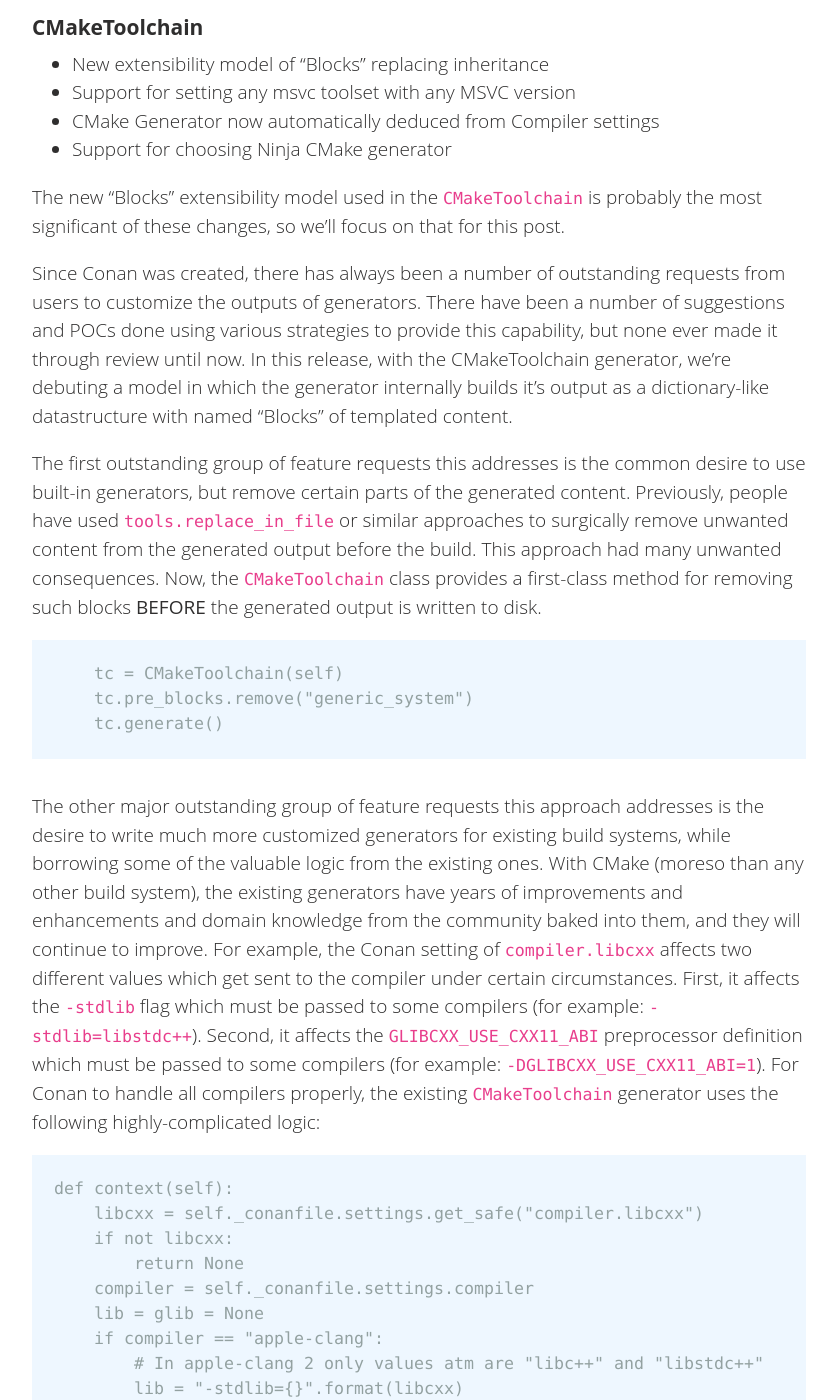
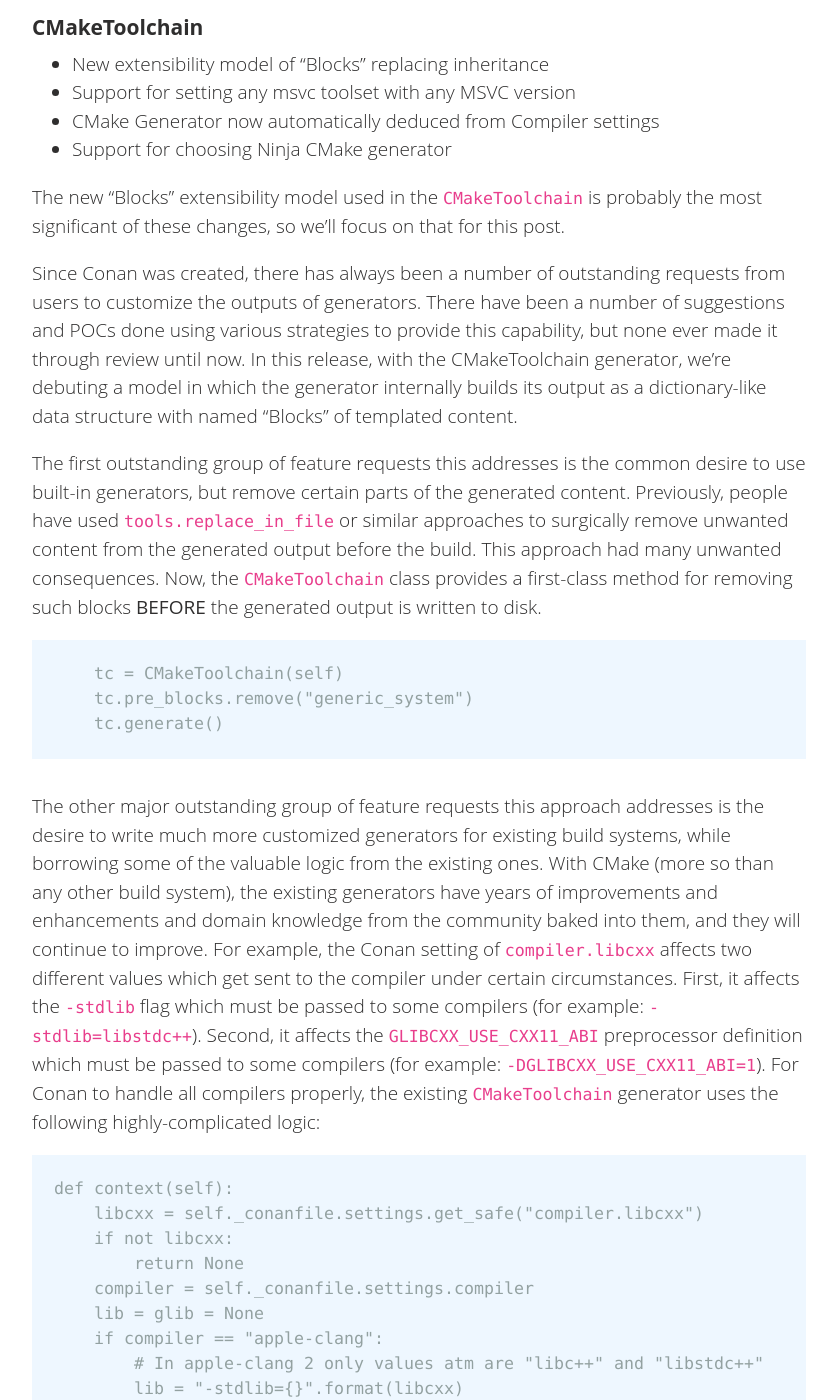
Before and after one commit to conan-io/conan-io.github.io, a Jekyll site: the page built from _posts/2021-05-10-New-conan-release-1-36.markdown, in a window 1280 px wide and 1400 px high, scrolled down 807 px. Shown: the whole window, without its empty margins (20-857 px from the left). Built offline with Jekyll 4.4.1, drawn with Linux system fonts in a browser that asks for light colours; comment, search, counter and statistics services are not loaded; some of the changed text lies outside the part shown.

Commit message:
add link to cmake integration docs and shorten meta description for seo, also several typo fixes.

```diff
--- a/_posts/2021-05-10-New-conan-release-1-36.markdown
+++ b/_posts/2021-05-10-New-conan-release-1-36.markdown
@@ -42,7 +42,7 @@ from users to customize the outputs of generators. There have been a number of
 suggestions and POCs done using various strategies to provide this capability,
 but none ever made it through review until now. In this release, with the
 CMakeToolchain generator, we're debuting a model in which the generator
-internally builds it's output as a dictionary-like datastructure with named
+internally builds its output as a dictionary-like data structure with named
 "Blocks" of templated content.
 
 The first outstanding group of feature requests this addresses is the common
@@ -60,7 +60,7 @@ before the build. This approach had many unwanted consequences. Now, the
 The other major outstanding group of feature requests this approach addresses is
 the desire to write much more customized generators for existing build systems,
 while borrowing some of the valuable logic from the existing ones. With CMake
-(moreso than any other build system), the existing generators have years of
+(more so than any other build system), the existing generators have years of
 improvements and enhancements and domain knowledge from the community baked into
 them, and they will continue to improve. For example, the Conan setting of
 `compiler.libcxx` affects two different values which get sent to the compiler
@@ -170,7 +169,7 @@ support per-component definitions, resulting in this syntax:
 
     self.cpp_info.components["mycomponent"].build_modules.append(os.path.join("lib", "mypkg_bm.cmake"))
 
-As the complexity of this datastructure grew, it started to feel like we've
+As the complexity of this data structure grew, it started to feel like we've
 exceeded the appropriate use of the dictionary model for multiple reasons. For
 example, there are multiple generators for the `CMake` build system, and we know
 that development teams create their own as well. In most cases like the examples
```
Also changed, not shown: other parts of _posts/2021-05-10-New-conan-release-1-36.markdown (+11 -12 lines).
